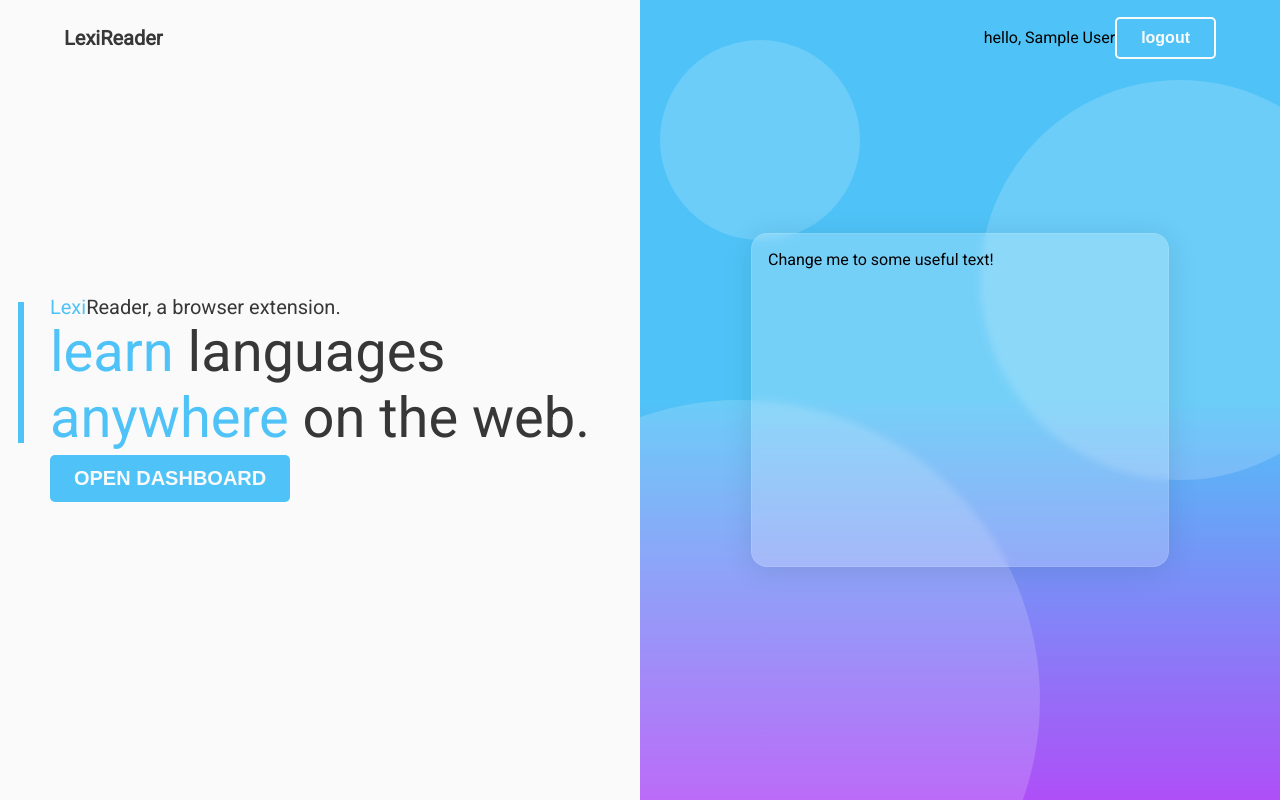
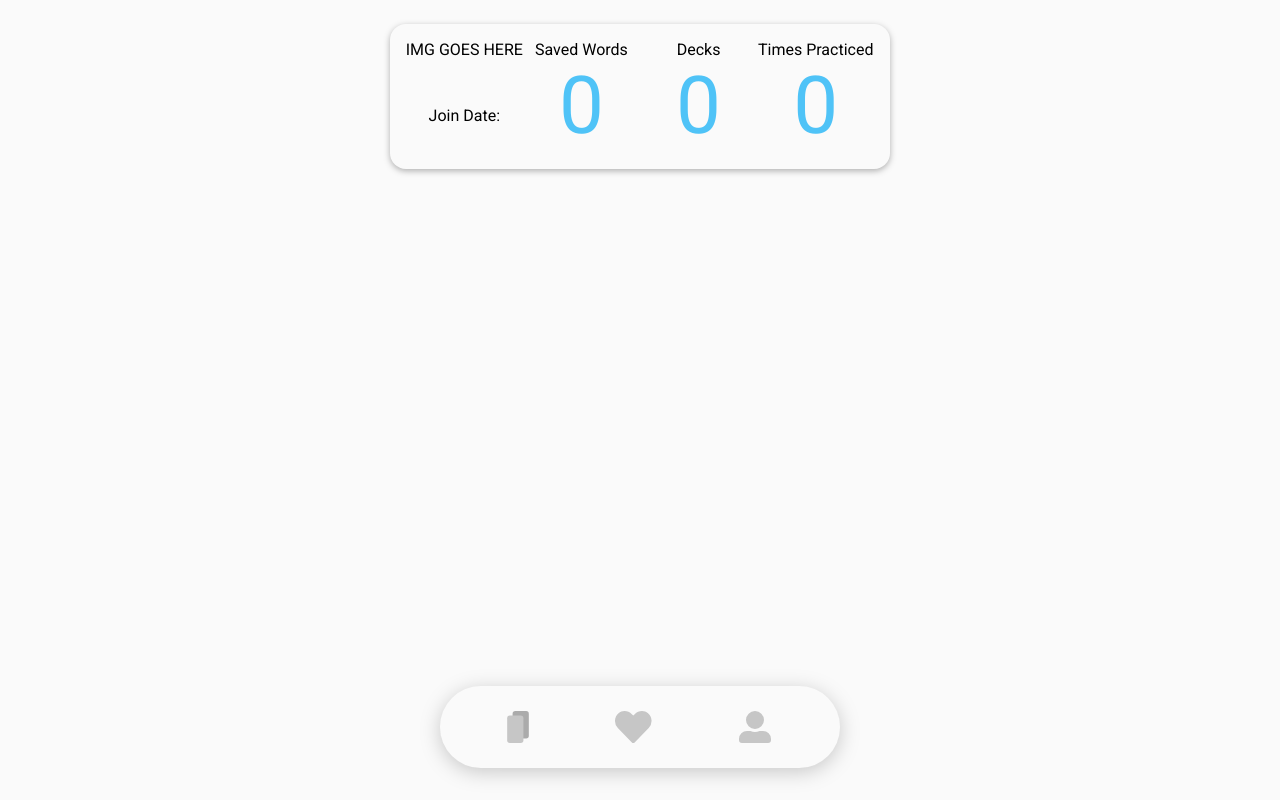
Before and after one commit to ariqfraser/lexireader-website, a React (Vite) app: page /u in a window 1280 px wide. Before the commit this address led to /. Built offline with nearby package versions, Linux system fonts and the light colour scheme; no server answers; the database is empty; sample sign-in values are in the browser's storage.

Commit message:
added new user generation. added db request on profile page

```diff
--- /dev/null
+++ b/src/assets/icons/Flashcard.jsx
@@ -0,0 +1,37 @@
+import React from 'react';
+
+export const Flashcard = () => {
+    return (
+        <svg
+            xmlns="http://www.w3.org/2000/svg"
+            width="48"
+            height="71"
+            viewBox="0 0 48 71"
+        >
+            <g
+                id="Group_16"
+                data-name="Group 16"
+                transform="translate(-363.782 -732.295)"
+            >
+                <rect
+                    id="Rectangle_13"
+                    data-name="Rectangle 13"
+                    width="36"
+                    height="61"
+                    rx="6"
+                    transform="translate(375.782 732.295)"
+                    fill="#ababab"
+                />
+                <rect
+                    id="Rectangle_14"
+                    data-name="Rectangle 14"
+                    width="36"
+                    height="61"
+                    rx="6"
+                    transform="translate(363.782 742.295)"
+                    fill="#c6c6c6"
+                />
+            </g>
+        </svg>
+    );
+};
--- /dev/null
+++ b/src/assets/icons/Heart.jsx
@@ -0,0 +1,20 @@
+import React from 'react';
+
+export const Heart = () => {
+    return (
+        <svg
+            xmlns="http://www.w3.org/2000/svg"
+            width="62.549"
+            height="54.731"
+            viewBox="0 0 62.549 54.731"
+        >
+            <path
+                id="Icon_awesome-heart"
+                data-name="Icon awesome-heart"
+                d="M56.477,5.99C49.783.285,39.826,1.311,33.681,7.651l-2.407,2.48-2.407-2.48c-6.133-6.34-16.1-7.367-22.8-1.661a17.542,17.542,0,0,0-1.209,25.4L28.5,55.8a3.83,3.83,0,0,0,5.534,0L57.674,31.388a17.531,17.531,0,0,0-1.2-25.4Z"
+                transform="translate(0.001 -2.248)"
+                fill="#c6c6c6"
+            />
+        </svg>
+    );
+};
--- /dev/null
+++ b/src/assets/icons/User.jsx
@@ -0,0 +1,19 @@
+import React from 'react';
+
+export const User = () => {
+    return (
+        <svg
+            xmlns="http://www.w3.org/2000/svg"
+            width="62"
+            height="62"
+            viewBox="0 0 62 62"
+        >
+            <path
+                id="Icon_awesome-user-alt"
+                data-name="Icon awesome-user-alt"
+                d="M31,34.875A17.438,17.438,0,1,0,13.563,17.438,17.442,17.442,0,0,0,31,34.875ZM46.5,38.75H39.828a21.079,21.079,0,0,1-17.655,0H15.5A15.5,15.5,0,0,0,0,54.25v1.938A5.814,5.814,0,0,0,5.813,62H56.188A5.814,5.814,0,0,0,62,56.188V54.25A15.5,15.5,0,0,0,46.5,38.75Z"
+                fill="#c6c6c6"
+            />
+        </svg>
+    );
+};
--- /dev/null
+++ b/src/components/Stats.jsx
@@ -0,0 +1,64 @@
+import React from 'react';
+import styled from '@emotion/styled';
+
+const Wrapper = styled('div')(() => ({
+    display: 'flex',
+    justifyContent: 'center',
+    margin: '24px 0 24px 0',
+}));
+
+const Container = styled('div')(() => ({
+    display: 'grid',
+    gridTemplateColumns: '1fr 1fr 1fr 1fr',
+    justifyContent: 'center',
+    alignItems: 'center',
+    userSelect: 'none',
+    '&>span': {
+        textAlign: 'center',
+        padding: 0,
+        margin: 0,
+        '&>span': {
+            color: 'var(--primary)',
+            fontSize: '5em',
+        },
+    },
+    padding: 16,
+    backgroundColor: 'var(--w)',
+    filter: 'drop-shadow(0px 2px 3px rgba(0,0,0,0.3))',
+    borderRadius: 16,
+}));
+
+const Stats = ({
+    joinDate = '',
+    wordCount = 0,
+    practiceCount = 0,
+    deckCount = 0,
+    username = '',
+}) => {
+    return (
+        <Wrapper>
+            <Container>
+                <span>IMG GOES HERE</span>
+                <span>Saved Words</span>
+                <span>Decks</span>
+                <span>Times Practiced</span>
+                <span>
+                    {username}
+                    <br />
+                    Join Date: {joinDate}
+                </span>
+                <span>
+                    <span>{wordCount}</span>
+                </span>
+                <span>
+                    <span>{deckCount}</span>
+                </span>
+                <span>
+                    <span>{practiceCount}</span>
+                </span>
+            </Container>
+        </Wrapper>
+    );
+};
+
+export default Stats;
--- a/src/lib/init-firebase.js
+++ b/src/lib/init-firebase.js
@@ -22,4 +22,4 @@ const firebaseConfig = {
 const app = initializeApp(firebaseConfig);
 const analytics = getAnalytics(app);
 export const db = getFirestore(app);
-export const auth = getAuth(app);
+export const auth = await getAuth(app);
--- a/src/pages/ProfilePage.jsx
+++ b/src/pages/ProfilePage.jsx
@@ -3,52 +3,95 @@ import Stats from '../components/Stats';
 import { useEffect, useState, useLayoutEffect } from 'react';
 import MainNav from '../components/MainNav';
 import { getAuthState } from '../lib/authState';
-import { collection, getDocs, query, where } from 'firebase/firestore';
-import { db } from '../lib/init-firebase';
+import {
+    collection,
+    getDocs,
+    query,
+    Timestamp,
+    where,
+} from 'firebase/firestore';
+import { db, auth } from '../lib/init-firebase';
 
 const ProfilePage = () => {
     const navigate = useNavigate();
 
-    const username = useState();
-    const joinDate = useState();
-    const practiceCount = useState();
-    const wordCount = useState();
-    const deckCount = useState();
+    const [username, setUsername] = useState('');
+    const [joinDate, setJoinDate] = useState('');
+    const [practiceCount, setPracticeCount] = useState(0);
+    const [wordCount, setWordCount] = useState(0);
+    const [deckCount, setDeckCount] = useState(0);
     const [userState] = getAuthState();
-    const [isLoaded, setIsLoaded] = useState();
 
     if (!userState) navigate('/');
+
+    const usersCollectionRef = collection(db, 'users');
+    let email = null;
     useEffect(() => {
-        // Stuff goes here
-        if (!userState) navigate('/');
-        setIsLoaded(userState);
-        console.log(userState);
+        const getUserData = async () => {
+            // if (email === null || email === undefined) {
+            //     return null;
+            // }
+            email = auth['_currentUser'].email;
+
+            console.log(email);
+            const collectionQuery = query(
+                usersCollectionRef,
+                where('email', '==', email)
+            );
+            getDocs(collectionQuery)
+                .then((data) =>
+                    data.docs.map((v) => ({
+                        data: v.data(),
+                        id: v.id,
+                    }))
+                )
+                .then((doc) => {
+                    const data = doc[0].data;
+                    setUsername(data.username);
+                    setPracticeCount(data.practiceCount);
+                    setDeckCount(data.decks.length);
+                    setWordCount(data.wordCount);
+                    let userJoinDate = data.joinDate
+                        .toDate()
+                        .getDate()
+                        .toString();
+                    userJoinDate +=
+                        '/' +
+                        (data.joinDate.toDate().getMonth() + 1).toString();
+                    userJoinDate += '/' + data.joinDate.toDate().getFullYear();
+                    setJoinDate(userJoinDate);
+                })
+                .catch((err) => console.log(err.message));
+        };
+        getUserData();
     }, [userState]);
 
-    useEffect(() => {
-        const usersCollectionRef = collection(db, 'users');
+    // Promise.resolve()
+    //     .then(() => {
+    //         return ;
+    //     })
+    //     .then((email) => {
+    //         console.log(email);
+    //         return query(usersCollectionRef, where('email', '==', email));
+    //     })
+    //     .then((query) => getDocs(query))
+    //     .then((data) =>
+    //         data.docs.map((v) => ({
+    //             data: v.data(),
+    //             id: v.id,
+    //         }))
+    //     )
 
-        Promise.resolve()
-            .then(() => {
-                return userState['email'];
-            })
-            .then((email) => {
-                console.log(email);
-                return query(usersCollectionRef, where('email', '==', email));
-            })
-            .then((query) => getDocs(query))
-            .then(console.log)
-            .catch((err) => console.log(err));
-    }, [isLoaded]);
+    //     .catch((err) => console.log(err));
 
     return (
         <>
             <Stats
-                joinDate={'26/03/2022'}
-                username={'Ariq Fraser'}
-                wordCount={0}
-                deckCount={0}
-                practiceCount={0}
+                joinDate={joinDate}
+                username={username}
+                wordCount={wordCount}
+                deckCount={deckCount}
+                practiceCount={practiceCount}
             />
             <MainNav active="profile" />
             {/* <div>accounts {userState && userState.displayName}</div> */}
--- a/src/utils/signIn.js
+++ b/src/utils/signIn.js
@@ -1,5 +1,6 @@
 import { GoogleAuthProvider, signInWithPopup } from 'firebase/auth';
-import { auth } from '../lib/init-firebase';
+import { collection, getDocs, where, query, addDoc } from 'firebase/firestore';
+import { auth, db } from '../lib/init-firebase';
 
 export const signInWithGoogle = () => {
     const provider = new GoogleAuthProvider();
@@ -11,8 +12,32 @@ export const signInWithGoogle = () => {
             // The signed-in user info.
             const user = result.user;
             // ...
-            console.log('logged in', user, token);
-            window.location.href = '/u/';
+            // console.log('logged in', user, token);
+
+            return user;
+        })
+        .then((user) => {
+            console.log(user.email);
+            const userRef = collection(db, 'users');
+            const q = query(userRef, where('email', '==', user.email));
+            getDocs(q).then((res) => {
+                // if new user then add to db, else do nothing
+                if (res.docs.length === 0) {
+                    console.log('new user');
+                    const newUserData = {
+                        email: user.email,
+                        username: user.displayName,
+                        joinDate: new Date(),
+                        decks: [],
+                        wordCount: 0,
+                        practiceCount: 0,
+                    };
+                    addDoc(userRef, newUserData);
+                } else {
+                    console.log('Existing User');
+                }
+                window.location.href = '/u/';
+            });
         })
         .catch((error) => {
             // Handle Errors here.
```
Also changed, not shown: src/assets/icons/Icon open-graph.svg (added).
